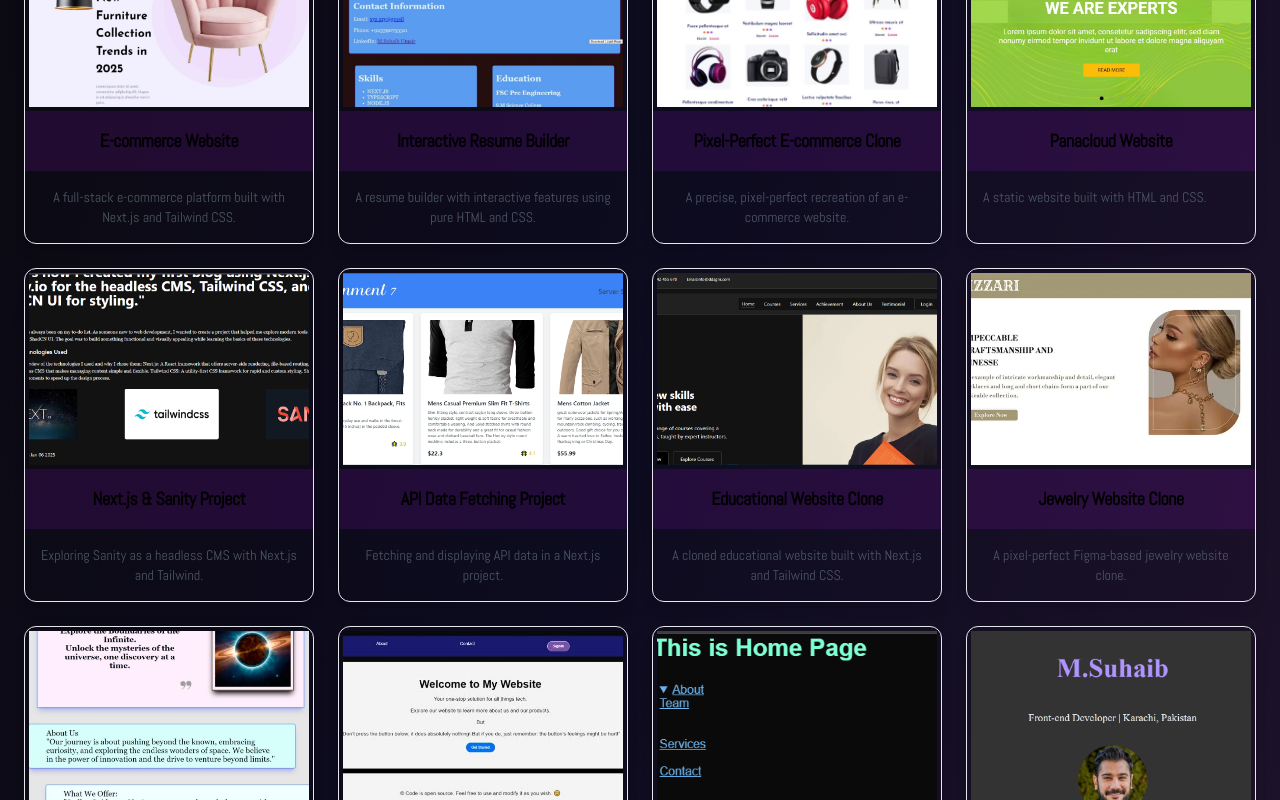
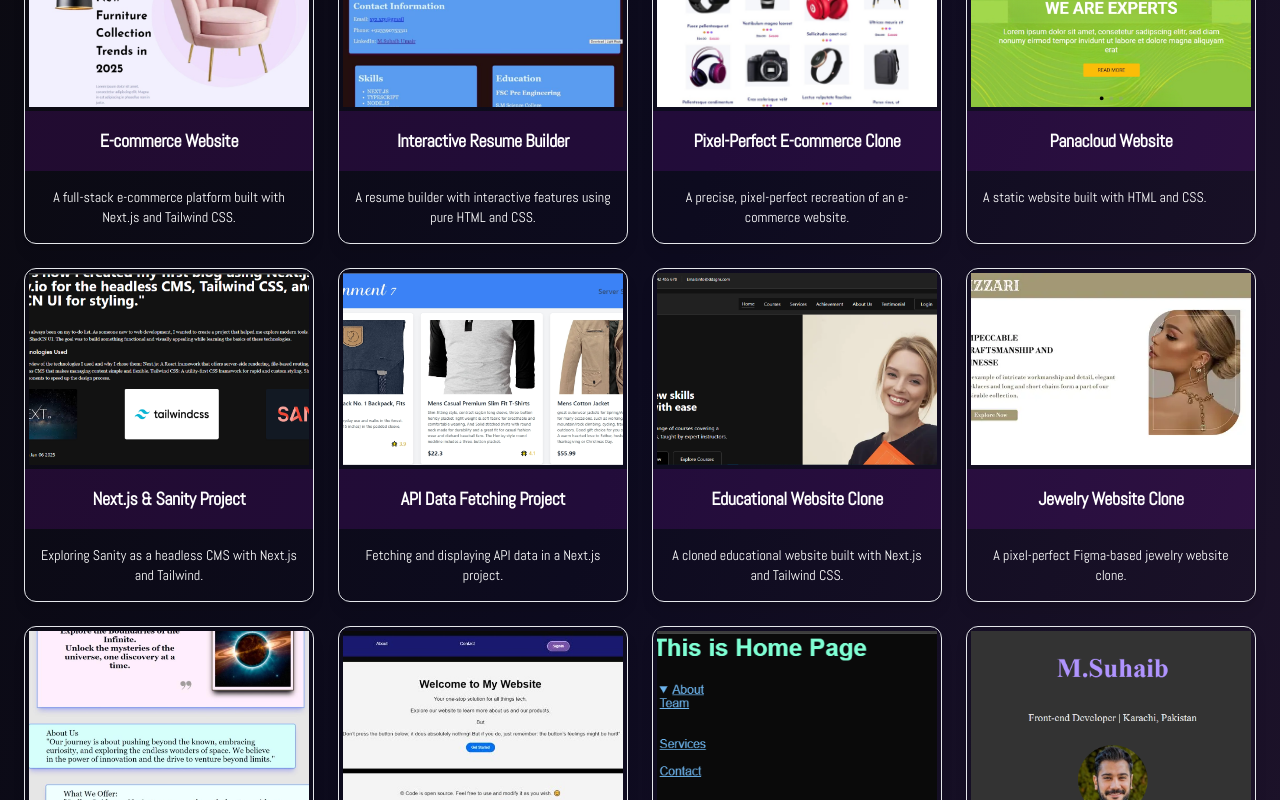
Before and after one commit to MuhammedSuhaib/InternIntelligence_Portfolio, a Next.js app: page / in a window 1280 px wide. Shown: the part 1520-2320 px from the top of the page. Built offline with nearby package versions, Linux system fonts and the light colour scheme.

Commit message:
text color

```diff
--- a/components/Projects.tsx
+++ b/components/Projects.tsx
@@ -55,11 +55,11 @@ function Projects() {
                 />
               </CardHeader  >
               <CardContent className="p-4 bg-[#b916fa1f]">
-                <CardTitle className="text-lg font-semibold text-center">
+                <CardTitle className="text-lg font-semibold text-center text-white">
                   {project.title}
                 </CardTitle>
               </CardContent>
-              <CardFooter className="p-4 text-center text-sm text-gray-600">
+              <CardFooter className="p-4 text-center text-sm text-white">
                 {project.description}
               </CardFooter></a>
           </Card>
```
